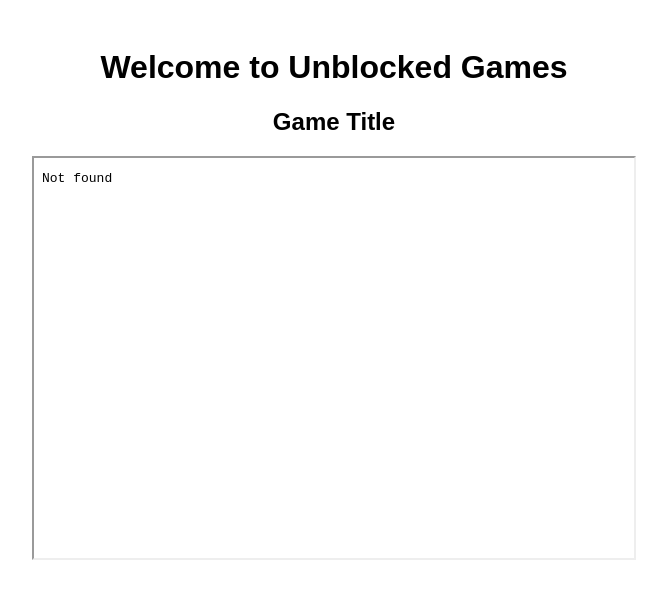
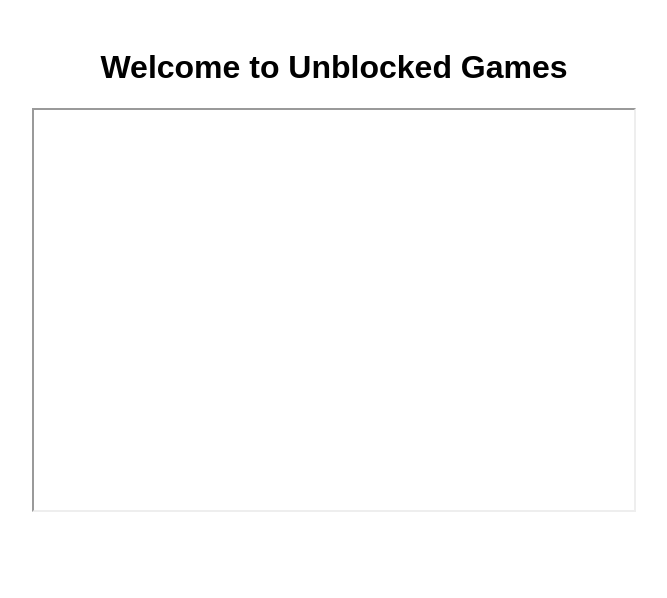
Before and after one commit to sksks12/sksks.dev, a plain HTML site: page index.html in a window 1280 px wide. Shown: the whole page, without its empty margins (306-973 px from the left). Drawn offline with Linux system fonts and the light colour scheme.

Commit message:
main page

```diff
--- a/index.html
+++ b/index.html
@@ -12,8 +12,8 @@
 <body>
     <h1>Welcome to Unblocked Games</h1>
     <div class="game">
-        <h2>Game Title</h2>
-        <iframe src="link-to-your-game.html" width="600" height="400"></iframe>
+        <h2></h2>
+        <iframe src="" width="600" height="400"></iframe>
     </div>
 </body>
 </html>
```
